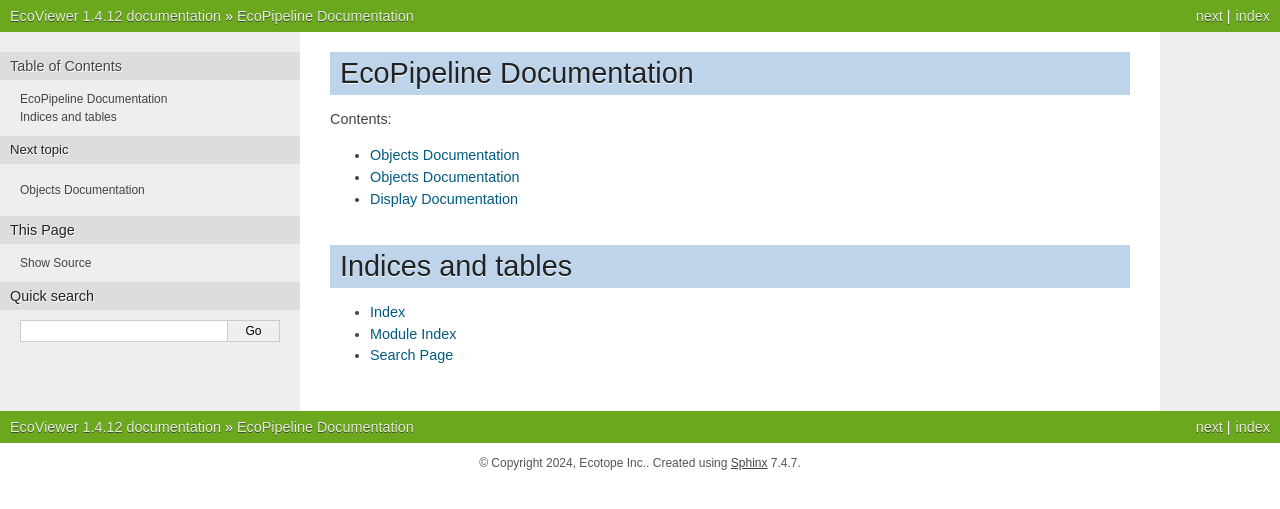
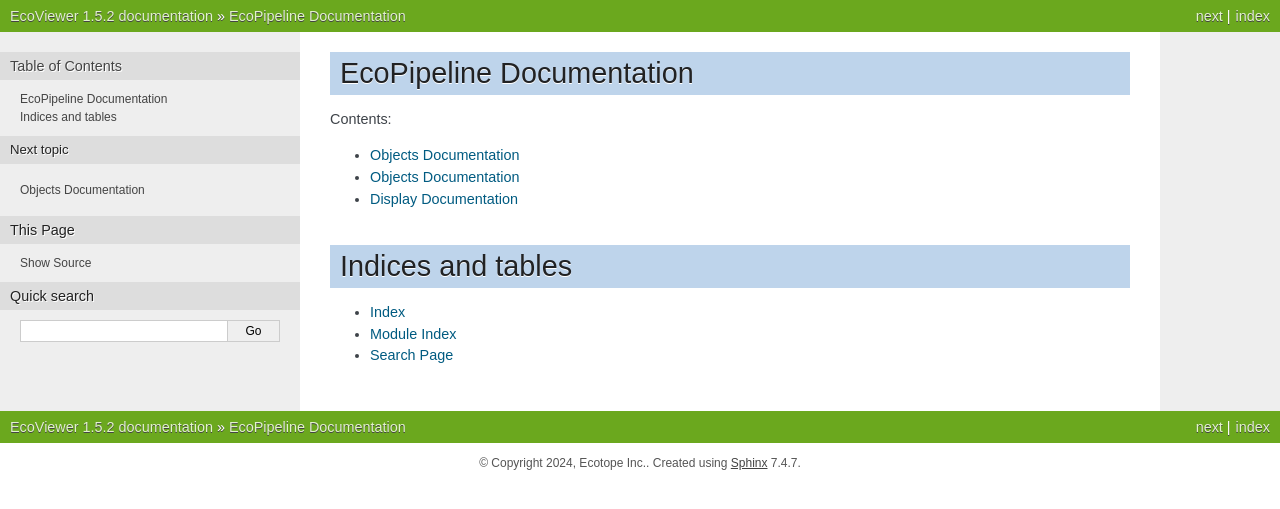
Before and after one commit to EcotopeResearch/EcoViewer, a Sphinx documentation site: the page built from docs/index.rst, in a window 1280 px wide. Shown: the top 509 px of the page. Built offline with Sphinx 7.4.7, drawn with Linux system fonts in a browser that asks for light colours; pages that are not in the unit, such as notebooks, are missing from menus.

Commit message:
docs update

```diff
--- a/docs/conf.py
+++ b/docs/conf.py
@@ -19,7 +19,7 @@
 project = 'EcoViewer'
 copyright = '2024, Ecotope Inc.'
 author = 'Ecotope Inc'
-release = '1.4.12'
+release = '1.5.2'
 
 # -- General configuration ---------------------------------------------------
 # https://www.sphinx-doc.org/en/master/usage/configuration.html#general-configuration
```
Also changed, not shown: 16 other files.
